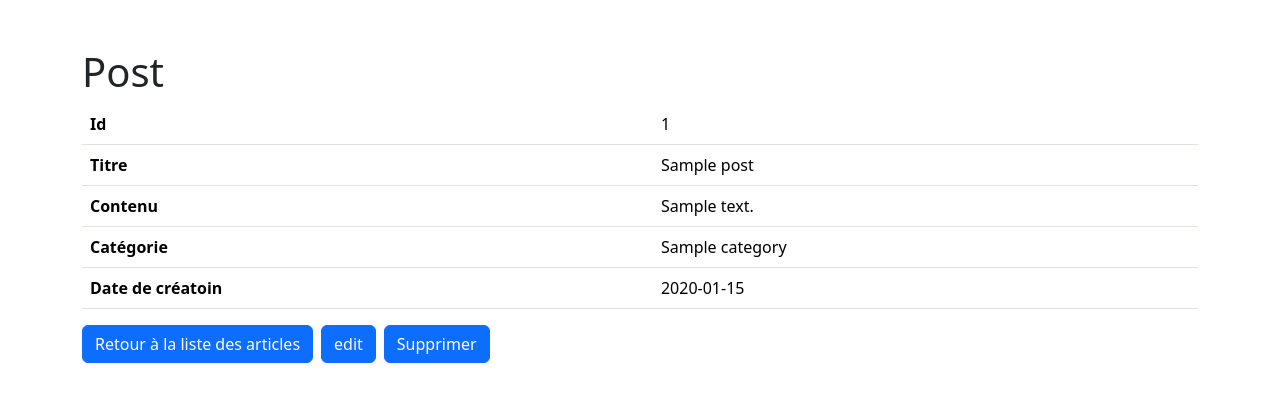
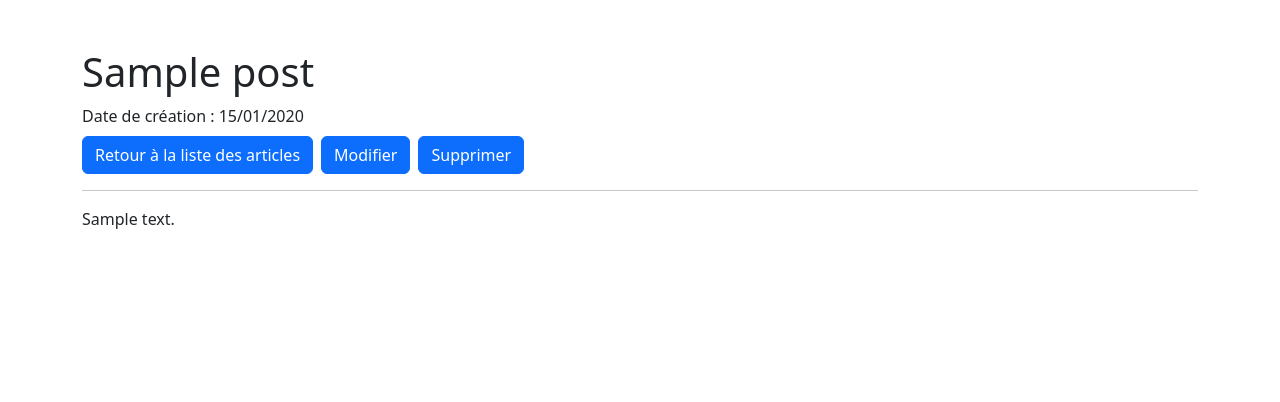
Before and after one commit to leojen23/blog_youniverse, a Symfony app: template templates/admin_post/show.html.twig in a window 1280 px wide. Shown: the part 56-458 px from the top of the page. Run offline with Twig, Linux system fonts and the light colour scheme; the template is opened without the code that fills it: most values are stand-ins (such as "Sample title", 1, 10 or a date in 2020); some libraries are stand-ins or nearby versions.

Commit message:
feat : add timeStamp on post update + show view display

```diff
--- a/src/Controller/AdminPostController.php
+++ b/src/Controller/AdminPostController.php
@@ -5,6 +5,8 @@ namespace App\Controller;
 use App\Entity\Post;
 use App\Form\PostType;
 use App\Repository\PostRepository;
+use DateTime;
+use DateTimeImmutable;
 use Doctrine\ORM\EntityManagerInterface;
 use Symfony\Bundle\FrameworkBundle\Controller\AbstractController;
 use Symfony\Component\HttpFoundation\Request;
@@ -31,6 +33,8 @@ class AdminPostController extends AbstractController
 
         if ($form->isSubmitted() && $form->isValid()) {
             $post->setUser($this->getUser());
+            $post->setCreatedAt(new DateTimeImmutable('now'));
+            $post->setUpdatedAt(new DateTime('now'));
             $entityManager->persist($post);
             $entityManager->flush();
             return $this->redirectToRoute('app_admin_post_index', [], Response::HTTP_SEE_OTHER);
@@ -53,10 +57,12 @@ class AdminPostController extends AbstractController
     #[Route('/{id}/edit', name: 'app_admin_post_edit', methods: ['GET', 'POST'])]
     public function edit(Request $request, Post $post, EntityManagerInterface $entityManager): Response
     {
+        // dd($post);
         $form = $this->createForm(PostType::class, $post);
         $form->handleRequest($request);
 
         if ($form->isSubmitted() && $form->isValid()) {
+            $post->setUpdatedAt(new DateTime('now'));
             $entityManager->flush();
 
             return $this->redirectToRoute('app_admin_post_index', [], Response::HTTP_SEE_OTHER);
--- a/templates/admin_post/index.html.twig
+++ b/templates/admin_post/index.html.twig
@@ -13,6 +13,7 @@
                 <th>Contenu</th>
                 <th>Catégorie</th>
                 <th>Date de création</th>
+                <th>Date de mise a jour</th>
                 <th>actions</th>
             </tr>
         </thead>
@@ -23,7 +24,8 @@
                 <td>{{ post.title }}</td>
                 <td>{{ post.content }}</td>
                 <td>{{ post.category.name}}</td>
-                <td>{{ post.createdAt ? post.createdAt|date('Y-m-d') : '' }}</td>
+                <td>{{ post.createdAt ? post.createdAt|date("Y-m-d H:i:s") : '' }}</td>
+                <td>{{ post.updatedAt? post.updatedAt|date("Y-m-d H:i:s") : '' }}</td>
                 <td>
                     <div class="d-flex">
                         <a class="btn btn-primary " href="{{ path('app_admin_post_show', {'id': post.id}) }}">Consulter</a>
--- a/templates/admin_post/show.html.twig
+++ b/templates/admin_post/show.html.twig
@@ -3,39 +3,19 @@
 {% block title %}Post{% endblock %}
 
 {% block body %}
-    <h1>Post</h1>
 
-    <table class="table">
-        <tbody>
-            <tr>
-                <th>Id</th>
-                <td>{{ post.id }}</td>
-            </tr>
-            <tr>
-                <th>Titre</th>
-                <td>{{ post.title }}</td>
-            </tr>
-            <tr>
-                <th>Contenu</th>
-                <td>{{ post.content }}</td>
-            </tr>
-            <tr>
-                <th>Catégorie</th>
-                <td>{{ post.category.name }}</td>
-            </tr>
-            <tr>
-                <th>Date de créatoin</th>
-                <td>{{ post.createdAt ? post.createdAt|date('Y-m-d') : '' }}</td>
-            </tr>
-        </tbody>
-    </table>
-<div class="d-flex ">
-
-    <a class="btn btn-primary mr-2" href="{{ path('app_admin_post_index') }}">Retour à la liste des articles</a>
-
-    <a class="btn btn-primary mx-2" href="{{ path('app_admin_post_edit', {'id': post.id}) }}">edit</a>
-
-    {{ include('admin_post/_delete_form.html.twig') }}
+ <div class="post-content">
+    <h1>{{ post.title}}</h1>
+    <span>Date de création : {{ post.createdAt ? post.createdAt|date('d/m/Y') : '' }}</span>
+    <div class="d-flex mt-2">
+        <a class="btn btn-primary mr-2" href="{{ path('app_admin_post_index') }}">Retour à la liste des articles</a>
+        <a class="btn btn-primary mx-2" href="{{ path('app_admin_post_edit', {'id': post.id}) }}">Modifier</a>
+        {{ include('admin_post/_delete_form.html.twig') }}
+    </div>
+     <hr>
+        {{ post.content }}
 </div>
 
+
+
 {% endblock %}
```
Also changed, not shown: migrations/Version20231025083534.php (added, +31 -0 lines), migrations/Version20231025090401.php (added, +31 -0 lines), src/Entity/Post.php (+19 -4 lines), templates/admin_post/edit.html.twig (+4 -5 lines).
